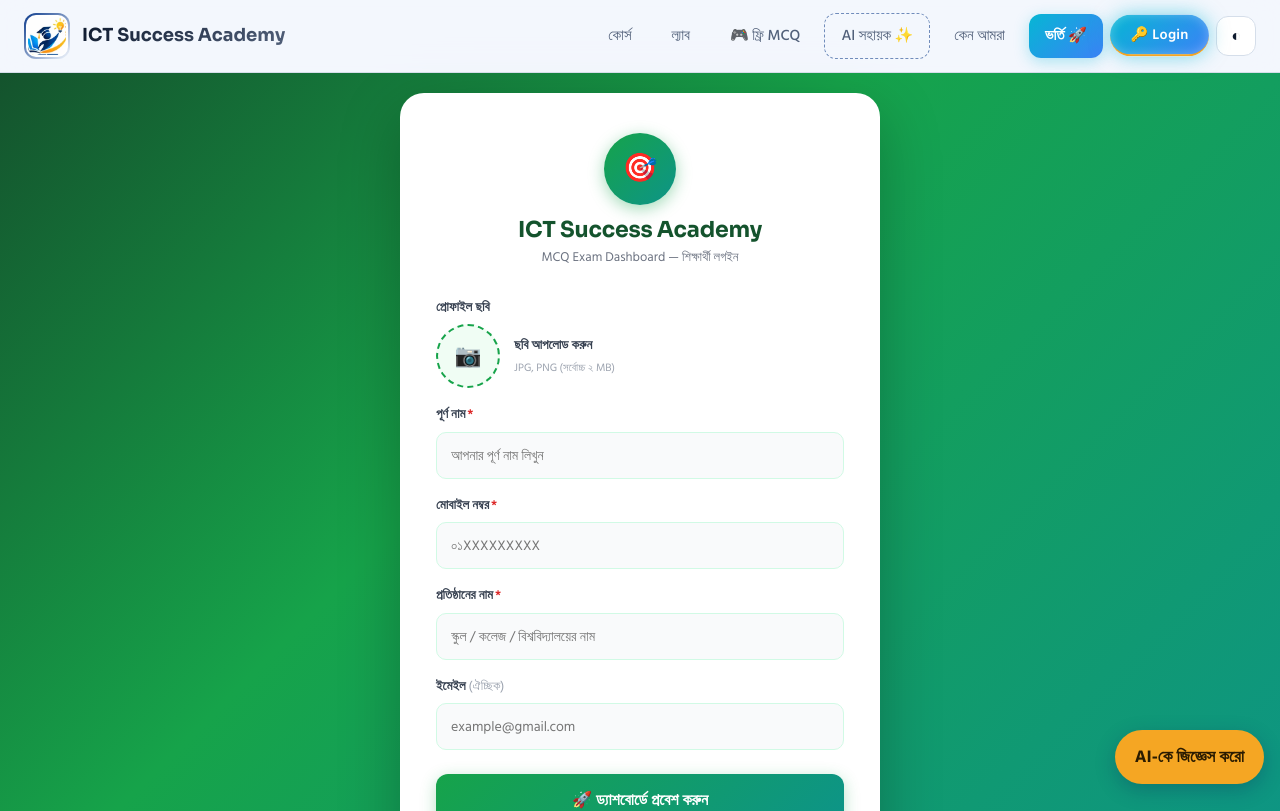
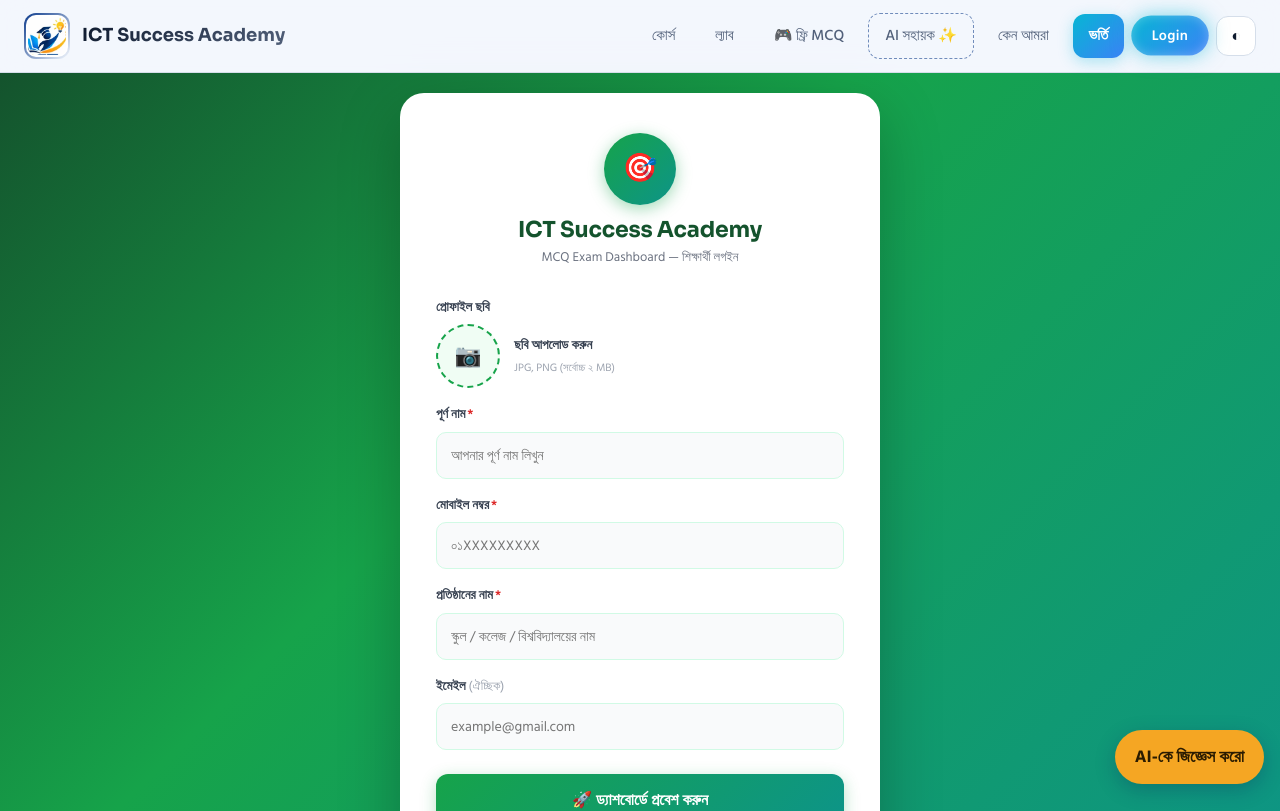
Before and after one commit to rezwanulislamrimel/ICT-Success-Academy-Portal, a React (Vite) app: page /dashboard in a window 1280 px wide. Shown: the top 811 px of the page. Built offline with nearby package versions, Linux system fonts and the light colour scheme.

Commit message:
fix Activer

```diff
--- a/src/components/Header.jsx
+++ b/src/components/Header.jsx
@@ -106,12 +106,16 @@ export default function Header() {
             className="admission-pill"
             onClick={() => setIsOpen(false)}
           >
-            ভর্তি 🚀
+            ভর্তি
           </NavLink>
 
           {/* Login / Profile Button */}
           {user ? (
-            <NavLink to="/dashboard" onClick={() => setIsOpen(false)} className="nav-profile-btn">
+            <NavLink
+              to="/dashboard"
+              onClick={() => setIsOpen(false)}
+              className={() => "nav-profile-btn"}
+            >
               <span className="nav-avatar-circle">
                 {user.photo
                   ? <img src={user.photo} alt="" className="nav-avatar-img" />
@@ -121,8 +125,12 @@ export default function Header() {
               <span>{user.name.split(" ")[0]}</span>
             </NavLink>
           ) : (
-            <NavLink to="/dashboard" onClick={() => setIsOpen(false)} className="nav-login-btn">
-              🔑 Login
+            <NavLink
+              to="/dashboard"
+              onClick={() => setIsOpen(false)}
+              className={() => "nav-login-btn"}
+            >
+              Login
             </NavLink>
           )}
 
```
